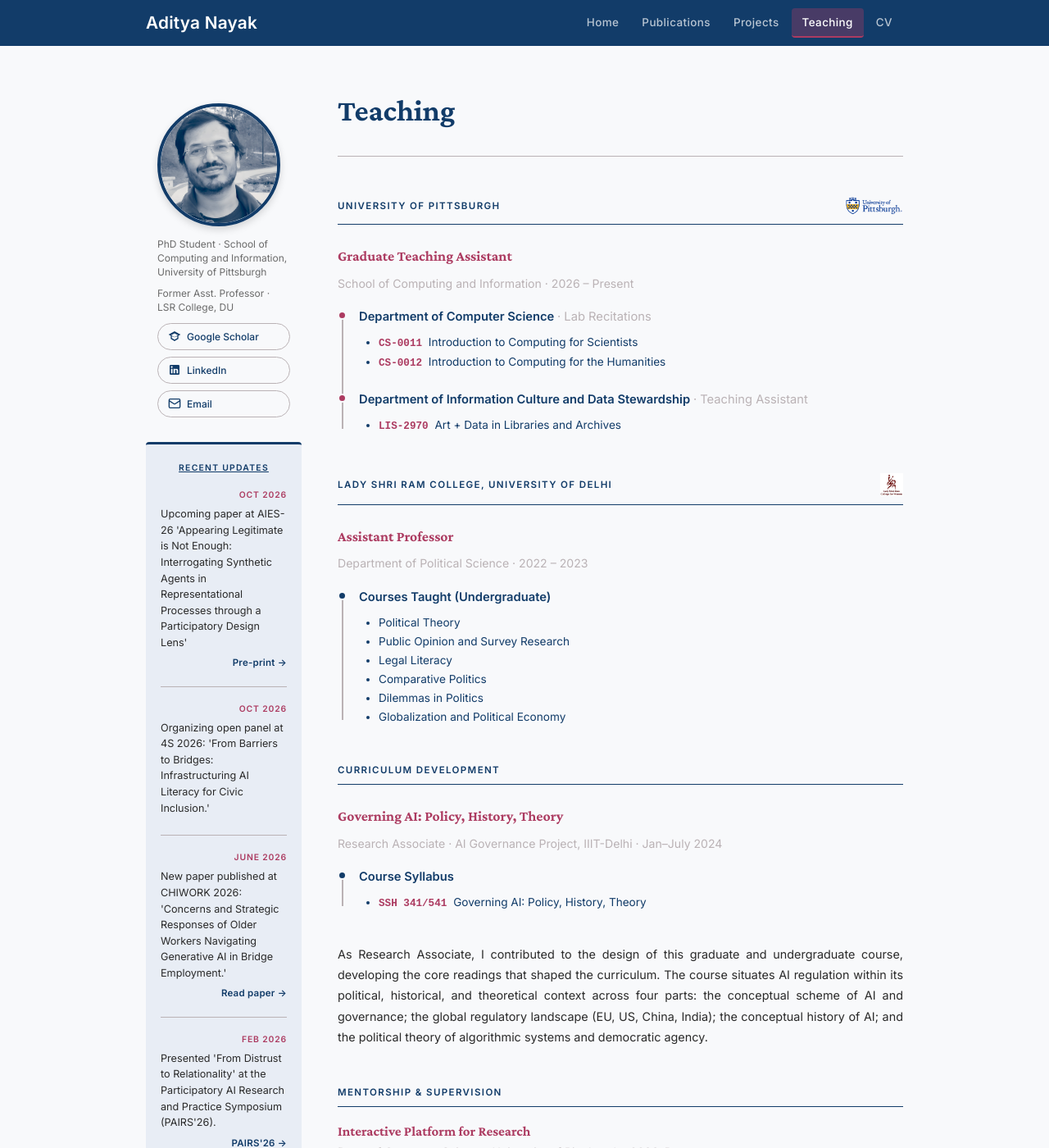
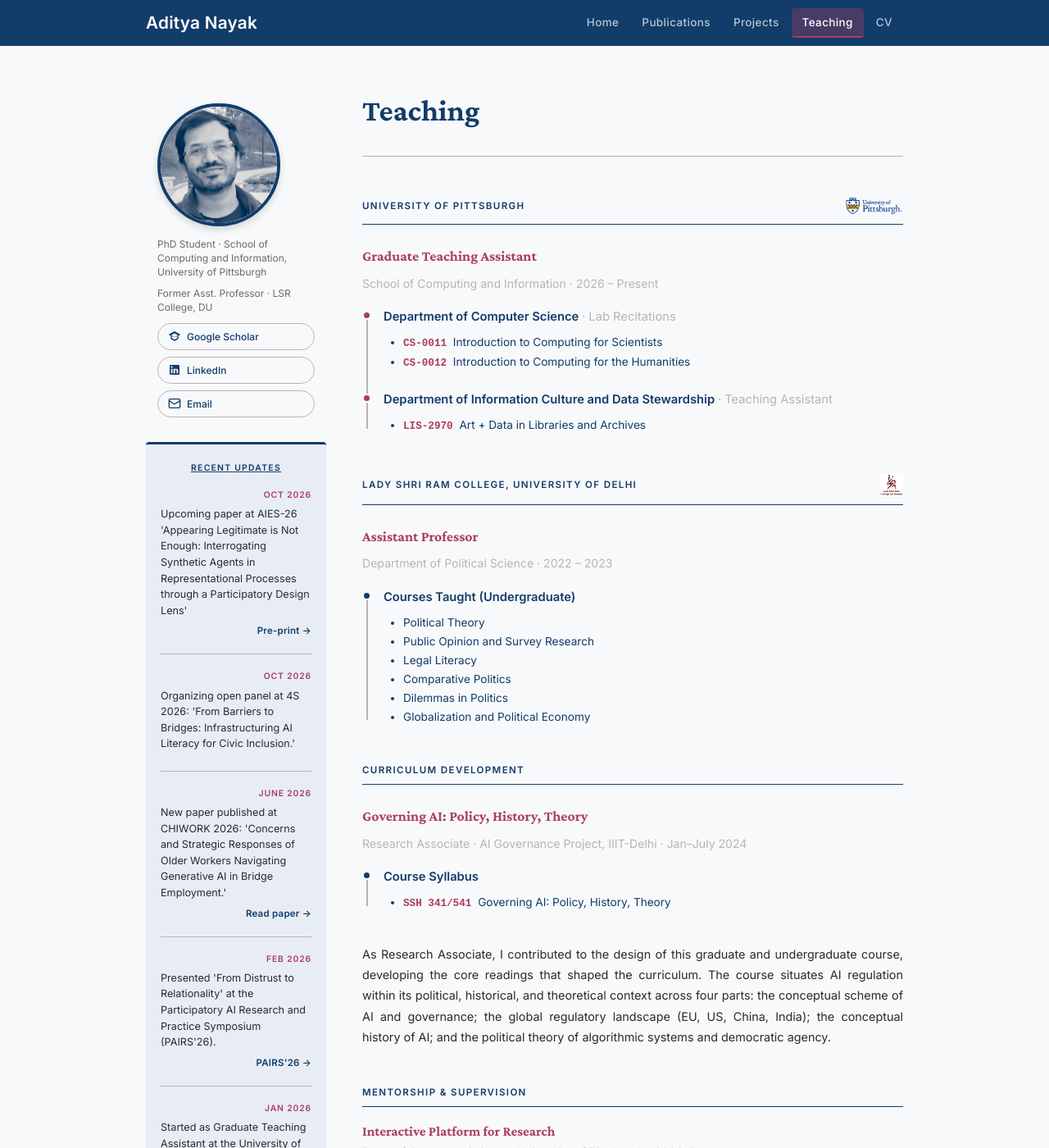
Before and after one commit to adityanayak-info/adityanayak-info.github.io, a Jekyll site: the page built from teaching.md, in a window 1280 px wide and 1400 px high. Shown: the whole window at 82% size. Built offline with Jekyll 4.4.1, drawn with Linux system fonts in a browser that asks for light colours.

Commit message:
Increase left sidebar width from 190px to 220px

```diff
--- a/assets/css/style.css
+++ b/assets/css/style.css
@@ -884,7 +884,7 @@ hr.profile-rule {
    LEFT SIDEBAR (non-homepage)
    ============================================================ */
 .left-sidebar {
-  width: 190px;
+  width: 220px;
   flex-shrink: 0;
   position: sticky;
   top: calc(var(--header-height) + 20px);
```
